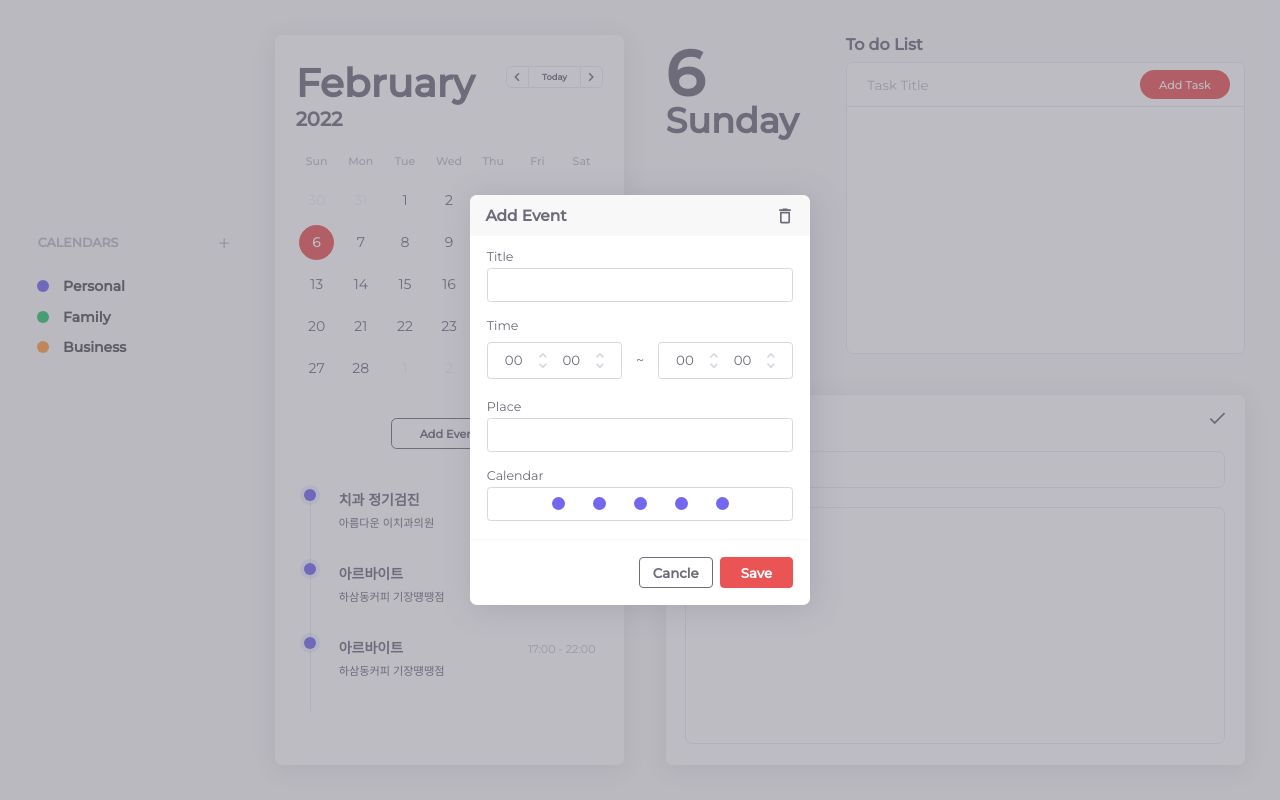
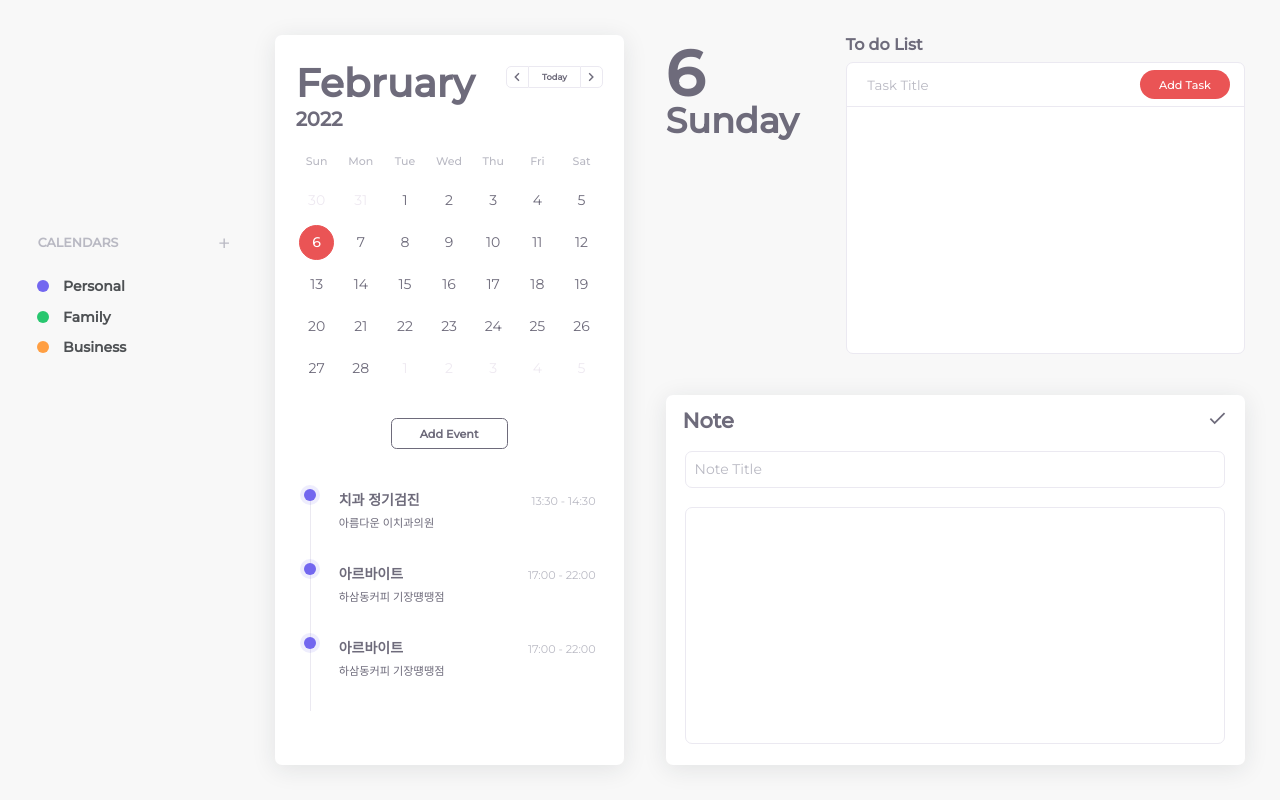
Before and after one commit to joan-KIM/diary, a React (Create React App) app: page / in a window 1280 px wide. Built offline with nearby package versions, Linux system fonts and the light colour scheme.

Commit message:
모달 열고 닫기 구현, 버튼 hover 추가

```diff
--- a/src/App.css
+++ b/src/App.css
@@ -661,6 +661,7 @@ body{
 .delete-event-btn{
   font-size: 1.3em;
   margin-left: auto;
+  cursor: pointer;
 }
 
 .event-input-group{
@@ -705,6 +706,11 @@ body{
   border-radius: 0.3em;
   background-color: #ffffff;
   padding: 0.5em 1em;
+  cursor: pointer;
+}
+
+.close-modal:hover{
+  background-color: rgba(110, 107, 123, 0.06);
 }
 
 .save-event-btn{
--- a/src/App.js
+++ b/src/App.js
@@ -40,11 +40,17 @@ function App() {
     });
   }
 
+  const [isShown, setIsShown] = useState(false);
+
+  const toggleHandler = (e) => {
+    setIsShown(!isShown);
+  }
+
   return (
     <div className="App">
-      <Monthly date={date} changeHandler={changeHandler} />
+      <Monthly date={date} changeHandler={changeHandler} toggleHandler={toggleHandler} />
       <Daily date={date} data={data[date]} update={update} />
-      <Modal />
+      { isShown && <Modal toggleHandler={toggleHandler} /> }
     </div>
   );
 }
--- a/src/components/Calendar.jsx
+++ b/src/components/Calendar.jsx
@@ -1,13 +1,13 @@
 import React from "react";
 import DatePicker from "./DatePicker";
 
-export default function Calendar({date, changeHandler}){
+export default function Calendar({date, changeHandler, toggleHandler}){
     return (
         <div className='calendar-section' >
             <div className='calendar-container'>
                <DatePicker selectedDate={date} changeHandler={changeHandler}></DatePicker>
 
-               <button className='add-event-btn'>Add Event</button>
+               <button className='add-event-btn' onClick={e => toggleHandler(e)} >Add Event</button>
 
                <ul className='timeline'>
                     <li className='timeline-item'>
--- a/src/components/Modal.jsx
+++ b/src/components/Modal.jsx
@@ -2,7 +2,7 @@ import React from "react";
 import { MdOutlineDelete, MdUnfoldMore } from "react-icons/md";
 import classNames from "classnames";
 
-export default function Modal(){
+export default function Modal({toggleHandler}){
     return (
         <div className="modal-background">
             <div className="modal">
@@ -58,7 +58,7 @@ export default function Modal(){
                 </form>
 
                 <div className="modal-footer">
-                    <button className="close-modal">Cancle</button>
+                    <button className="close-modal" onClick={e => toggleHandler(e)}>Cancle</button>
                     <button className="save-event-btn">Save</button>
                 </div>
             </div>
--- a/src/components/Monthly.jsx
+++ b/src/components/Monthly.jsx
@@ -2,11 +2,11 @@ import React from "react";
 import Category from "./Category";
 import Calendar from "./Calendar";
 
-export default function Monthly({date, changeHandler}) {
+export default function Monthly({date, changeHandler, toggleHandler}) {
     return(
         <div className='monthly'>
             <Category />
-            <Calendar date={date} changeHandler={changeHandler} />
+            <Calendar date={date} changeHandler={changeHandler} toggleHandler={toggleHandler} />
         </div>
     )
 }
```
